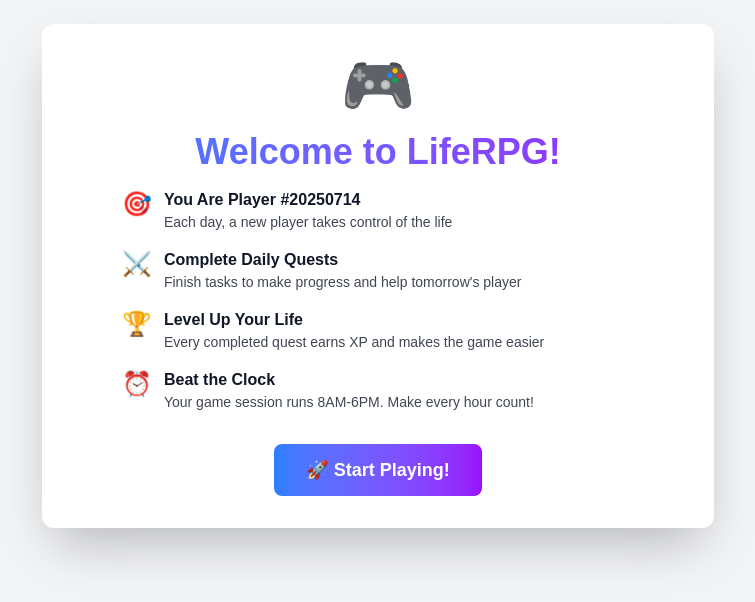
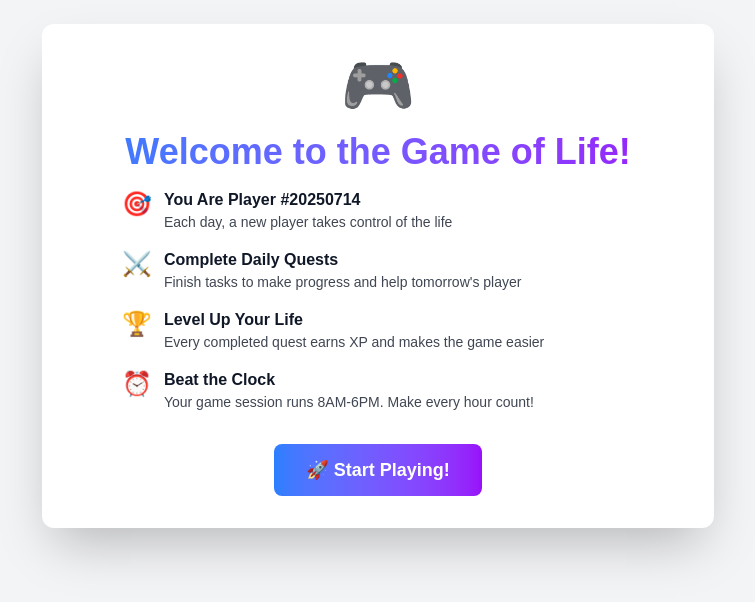
Before and after one commit to paridhi26/TaskRoll, a Next.js app in the folder taskroll/: page / in a window 1280 px wide. Shown: the top 602 px of the page, without its empty margins (262-1017 px from the left). Built offline with nearby package versions, Linux system fonts and the light colour scheme.

Commit message:
fixed typo

```diff
--- a/taskroll/app/page.js
+++ b/taskroll/app/page.js
@@ -163,7 +163,7 @@ export default function Home() {
           <div className={`p-8 rounded-xl shadow-2xl ${darkMode ? "bg-gray-800" : "bg-white"} text-center`}>
             <div className="text-6xl mb-4">🎮</div>
             <h1 className="text-4xl font-bold mb-4 bg-gradient-to-r from-blue-500 to-purple-600 bg-clip-text text-transparent">
-              Welcome to LifeRPG!
+              Welcome to the Game of Life!
             </h1>
             <div className="space-y-4 text-left max-w-lg mx-auto">
               <div className="flex items-start gap-3">
```
